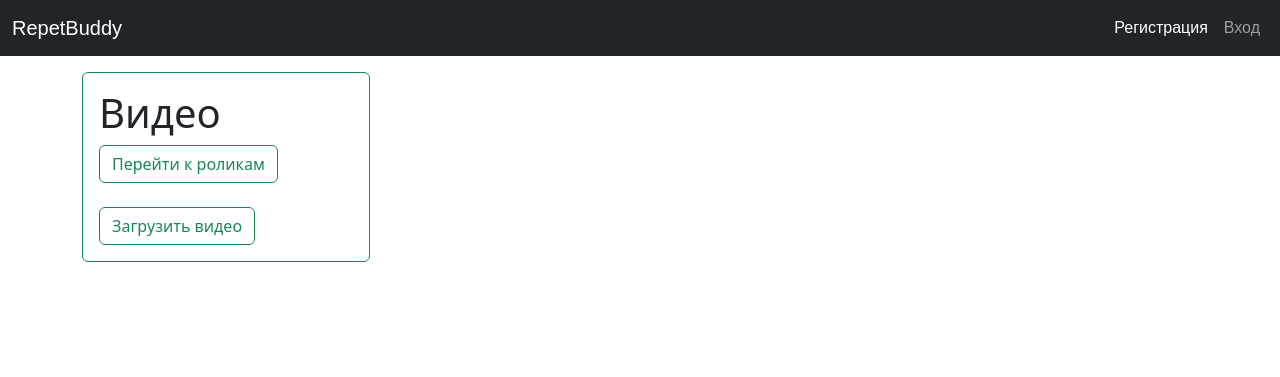
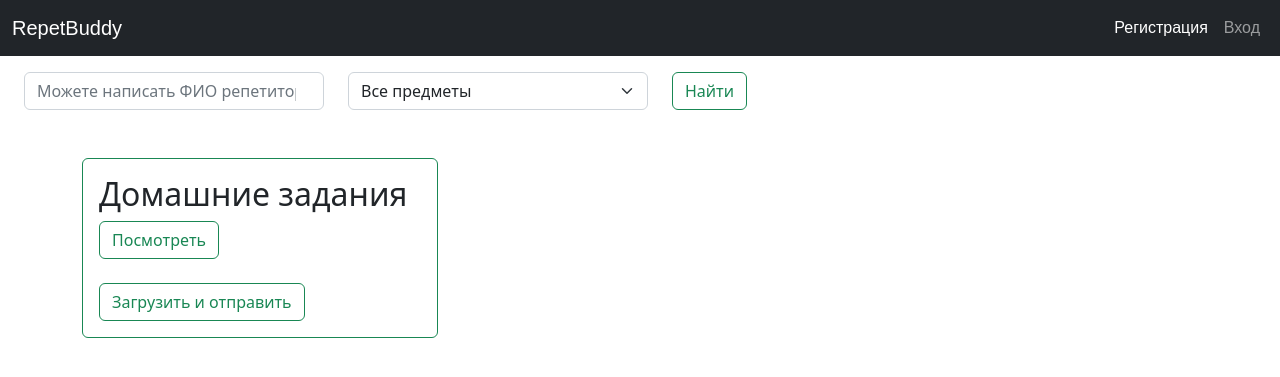
Before and after one commit to Senka04/repetbuddy, a Django app: page /home_user in a window 1280 px wide. Shown: the top 377 px of the page. Run offline with Django 4.2, Linux system fonts and the light colour scheme.

Commit message:
search (v2) - with subjects

```diff
--- a/page1/templates/page1/registration/register.html
+++ b/page1/templates/page1/registration/register.html
@@ -41,6 +41,8 @@
                     <input type="text" class="form-control" id="hourly_rate" name="hourly_rate">
                 </div>
                 <button type="submit" class="btn btn-primary">Готово</button>
+                <br>
+                <br>
             </form>
         </div>
     </div>
--- a/page1/templates/page1/user_main.html
+++ b/page1/templates/page1/user_main.html
@@ -9,16 +9,32 @@ repetbuddy.ru
 {% endblock %}
 
 {% block content %}
+<form class="d-flex" action="{% url 'search' %}" method="get">
+    <input class="form-control me-4 mx-4" name="search_query" style="width: 300px;" type="search"
+           placeholder="Можете написать ФИО репетитора" aria-label="Search">
+    <select class="form-select me-4 mx-0" name="subject" style="width: 300px;">
+        <option value="">Все предметы</option>
+        <option value="Математика">Математика</option>
+        <option value="Физика">Физика</option>
+        <option value="Химия">Химия</option>
+        <option value="Русский язык">Русский язык</option>
+        <!-- Добавьте здесь другие варианты предметов -->
+    </select>
+    <button class="btn btn-outline-success me-4 mx-0" type="submit">Найти</button>
+</form>
+<br>
+<br>
+
 <div class="container">
     <div class="row" data-masonry='{"percentPosition": true }'>
         <div class="col-sm-6 col-lg-4 mb-4">
-            <div class="post-masonry card border-success mb-3" style="max-width: 18rem;">
+            <div class="post-masonry card border-success mb-3" style="max-width: 30rem;">
                 <div class="card-body">
-                    <h1 class="card-title">Видео</h1>
-                    <a href="{% url 'home_video' %}" class="btn btn-outline-success">Перейти к роликам</a>
+                    <h2 class="card-title">Домашние задания</h2>
+                    <a class="btn btn-outline-success">Посмотреть</a>
                     <br>
                     <br>
-                    <a href="{% url 'upload_video' %}" class="btn btn-outline-success">Загрузить видео</a>
+                    <a class="btn btn-outline-success">Загрузить и отправить</a>
                 </div>
             </div>
         </div>
--- a/page1/views.py
+++ b/page1/views.py
@@ -10,9 +10,11 @@ from django.urls import reverse
 from django.contrib import messages
 from .forms import VideoForm
 
+
 @login_required
 def confirm_logout(request):
     return render(request, 'page1/registration/confirm_logout.html')
+
 
 @login_required
 def logout_view(request):
@@ -21,12 +23,13 @@ def logout_view(request):
         return redirect('hello_page')
     else:
         return redirect(reverse('confirm_logout'))
+
+
 def login_view(request):
     # Проверяем, был ли уже выполнен вход на сайт
 
     if request.user.is_authenticated:
         return redirect('home')
-
 
     # Если это POST-запрос, обрабатываем данные формы
     if request.method == 'POST':
@@ -57,21 +60,31 @@ def register(request):
 
     return render(request, 'page1/registration/register.html', {'form': form})
 
+
 def tutor_main(request):
-    return render(request, 'page1/tutor_main.html') # представляем, что мы уже в templates
+    return render(request, 'page1/tutor_main.html')  # представляем, что мы уже в templates
+
+
 def user_main(request):
-    return render(request, 'page1/user_main.html') # представляем, что мы уже в templates
+    return render(request, 'page1/user_main.html')  # представляем, что мы уже в templates
+
+
 def hello_page(request):
     return render(request, 'page1/hello_page.html')
 
-def search(request, query=None):
-    query = request.GET['search_query']
-    try:
-        user_obj = TutorProfile.objects.filter(user__username=query)
-    except:
-        user_obj = TutorProfile.objects.none()
+
+def search(request, query="", subject=""):
+    query = request.GET.get('search_query')
+    subject = request.GET.get('subject')
+    user_obj = TutorProfile.objects.filter(user__username=query)
+    if query == "" and subject != "":
+        user_obj = TutorProfile.objects.filter(discipline=subject)
+    elif query != "" and subject != "":
+        user_obj = user_obj.filter(discipline=subject)
     params = {'user_obj': user_obj}
     return render(request, 'page1/search.html', params)
+
+
 def gohome(request):
     try:
         tutor_profile = TutorProfile.objects.get(user=request.user)
@@ -79,14 +92,21 @@ def gohome(request):
             return redirect('home_tutor')
     except TutorProfile.DoesNotExist:
         return redirect('home_user')
+
+
 def class9(request):
     return render(request, 'page1/class9.html')
+
+
 def class10(request):
     return render(request, 'page1/class10.html')
+
+
 def class11(request):
     return render(request, 'page1/class11.html')
+
+
 # Create your views here.
-
 
 
 @login_required
@@ -108,6 +128,7 @@ def upload_video(request):
             form = VideoForm()
         return render(request, 'page1/videopleer/upload_video.html', {'form': form})
 
+
 @login_required
 def confirm_delete_video(request, pk):
     try:
@@ -118,6 +139,8 @@ def confirm_delete_video(request, pk):
         video = get_object_or_404(Video, pk=pk)
         if request.user == video.user:
             return render(request, 'page1/videopleer/confirm_delete_video.html', {'video': video})
+
+
 @login_required
 def delete_video(request, pk):
     try:
@@ -134,16 +157,18 @@ def delete_video(request, pk):
             messages.success(request, 'Video has been deleted successfully!')
             return redirect('home_tutor')
 
+
 @login_required
 def get_list_video(request):
     video_list = Video.objects.filter(user=request.user)
-    return render(request, 'page1/videopleer/home_tutor.html', {'video_list': video_list})
+    return render(request, 'page1/videopleer/home.html', {'video_list': video_list})
 
 
 @login_required
 def get_video(request, pk: int):
     _video = get_object_or_404(Video, id=pk, user=request.user)
     return render(request, "page1/videopleer/video.html", {"video": _video})
+
 
 @login_required
 def get_streaming_video(request, pk: int):
```
Also changed, not shown: page1/templates/page1/hello_page.html (+15 -3 lines), page1/templates/page1/search.html (+15 -6 lines), db.sqlite3.
